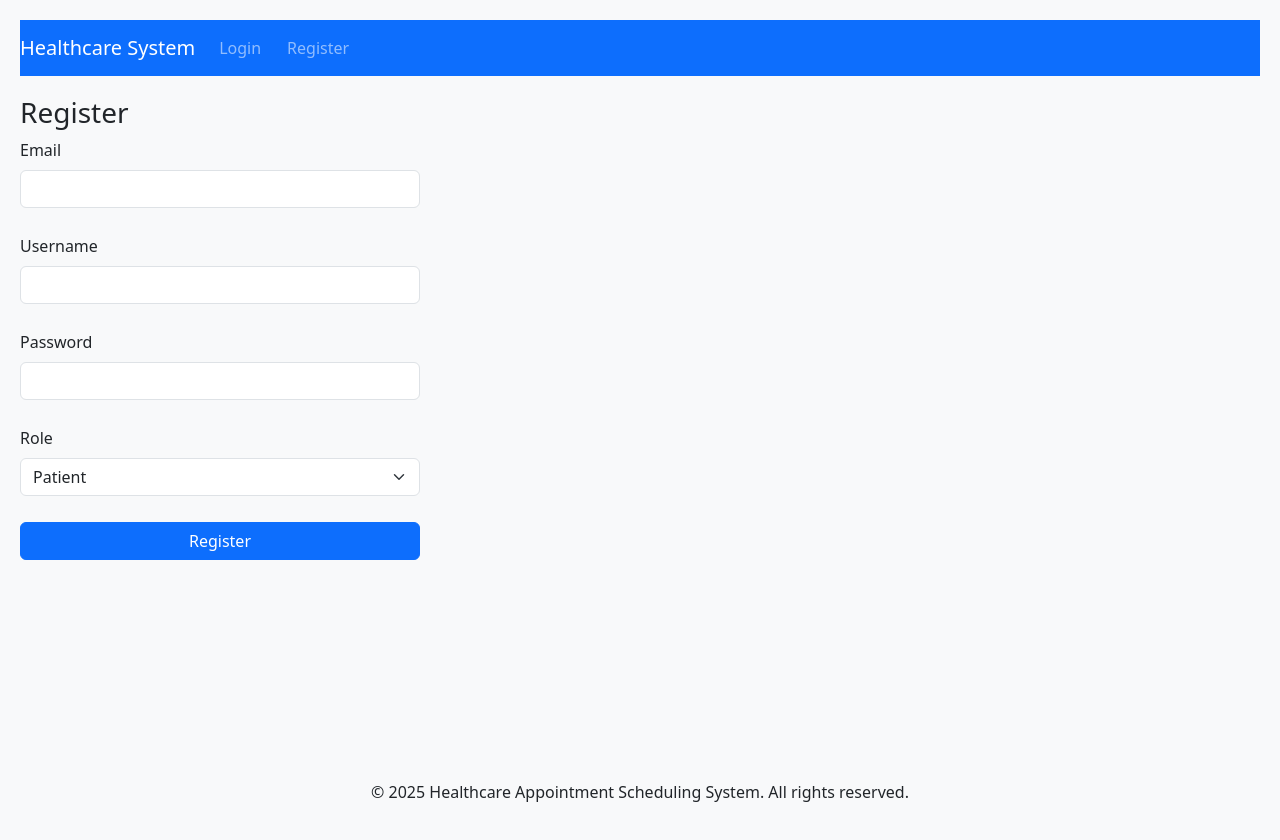
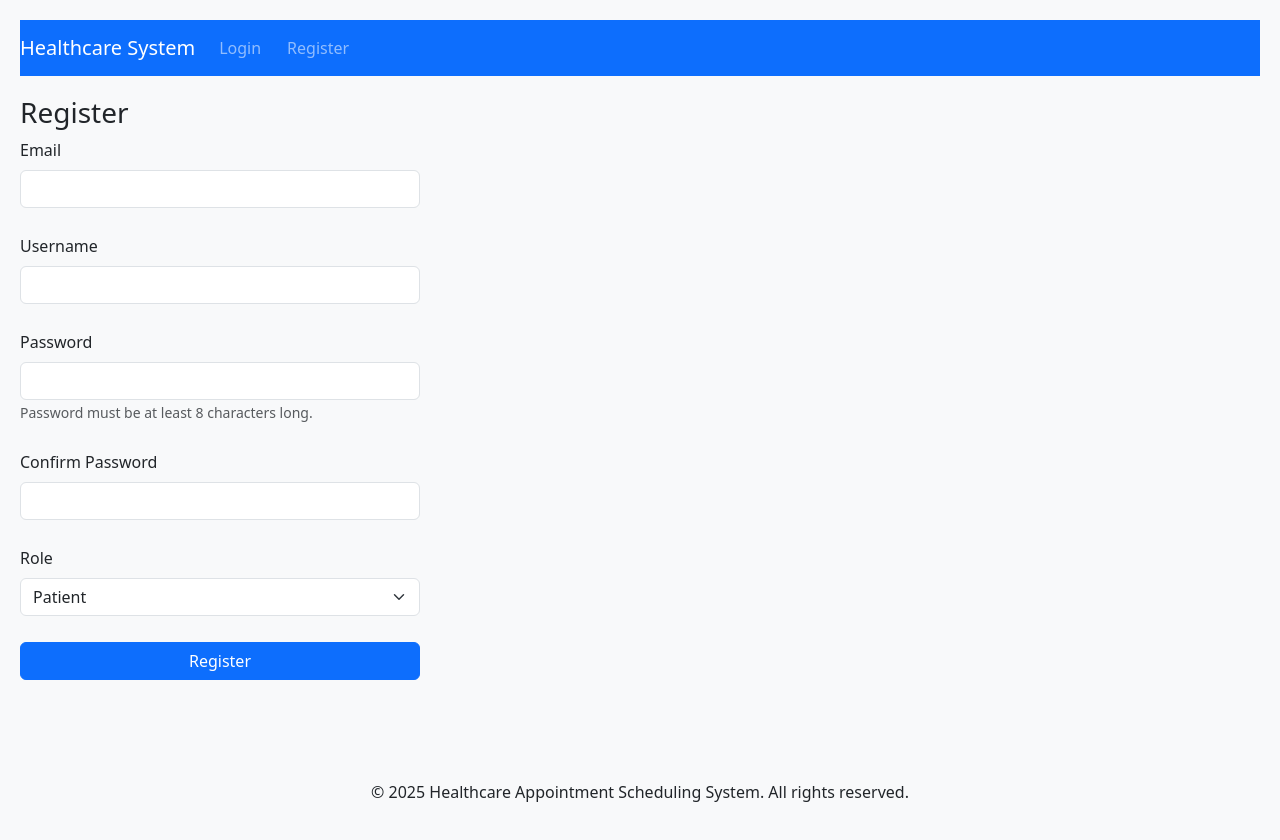
Before and after one commit to WabukoWabuko/healthcareAppointmentSchedulingSystem, a React (Create React App) app in the folder healthcare_system/frontend/: page /register in a window 1280 px wide. Built offline with nearby package versions, Linux system fonts and the light colour scheme; the HTML template or start-up script is replaced by a standard one.

Commit message:
Fixed 400 Bad Request error in registration by adding re_password field and improving validation 🛠️

```diff
--- a/healthcare_system/frontend/src/pages/Register.js
+++ b/healthcare_system/frontend/src/pages/Register.js
@@ -7,25 +7,55 @@ function Register() {
   const [email, setEmail] = useState('');
   const [username, setUsername] = useState('');
   const [password, setPassword] = useState('');
+  const [rePassword, setRePassword] = useState('');
   const [role, setRole] = useState('patient');
   const [errorMessage, setErrorMessage] = useState('');
   const navigate = useNavigate();
 
   const handleRegister = async (e) => {
     e.preventDefault();
+    // Client-side validation
+    if (password.length < 8) {
+      setErrorMessage('Password must be at least 8 characters long');
+      return;
+    }
+    if (password !== rePassword) {
+      setErrorMessage('Passwords do not match');
+      return;
+    }
     try {
       await axios.post('http://127.0.0.1:8000/api/auth/users/', {
         email,
         username,
         password,
+        re_password: rePassword,
         role,
       }, {
-        withCredentials: true,  // Include credentials (if needed)
+        withCredentials: true,
       });
       navigate('/login');
     } catch (error) {
       console.error('Error registering user:', error);
-      setErrorMessage('Failed to register: ' + (error.response?.data?.detail || 'Unknown error'));
+      console.log('Response data:', error.response?.data);
+      // Handle specific validation errors
+      if (error.response?.data) {
+        const errors = error.response.data;
+        if (errors.email) {
+          setErrorMessage('Email error: ' + errors.email.join(' '));
+        } else if (errors.username) {
+          setErrorMessage('Username error: ' + errors.username.join(' '));
+        } else if (errors.password) {
+          setErrorMessage('Password error: ' + errors.password.join(' '));
+        } else if (errors.re_password) {
+          setErrorMessage('Confirm Password error: ' + errors.re_password.join(' '));
+        } else if (errors.non_field_errors) {
+          setErrorMessage(errors.non_field_errors.join(' '));
+        } else {
+          setErrorMessage('Failed to register: ' + JSON.stringify(errors));
+        }
+      } else {
+        setErrorMessage('Failed to register: Unknown error');
+      }
     }
   };
 
@@ -61,6 +91,20 @@ function Register() {
                 value={password}
                 onChange={(e) => setPassword(e.target.value)}
                 required
+                minLength={8}
+              />
+              <Form.Text className="text-muted">
+                Password must be at least 8 characters long.
+              </Form.Text>
+            </Form.Group>
+            <Form.Group className="mb-3">
+              <Form.Label>Confirm Password</Form.Label>
+              <Form.Control
+                type="password"
+                value={rePassword}
+                onChange={(e) => setRePassword(e.target.value)}
+                required
+                minLength={8}
               />
             </Form.Group>
             <Form.Group className="mb-3">
```
Also changed, not shown: 1 other file (tests, documents, lock files or other folders).
